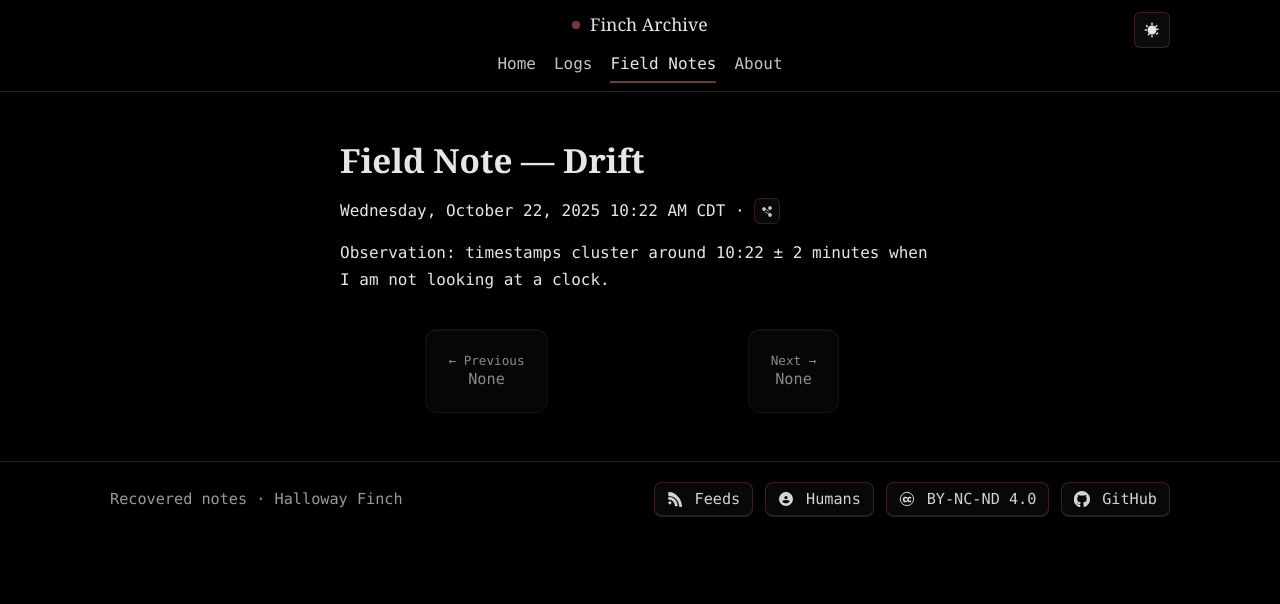
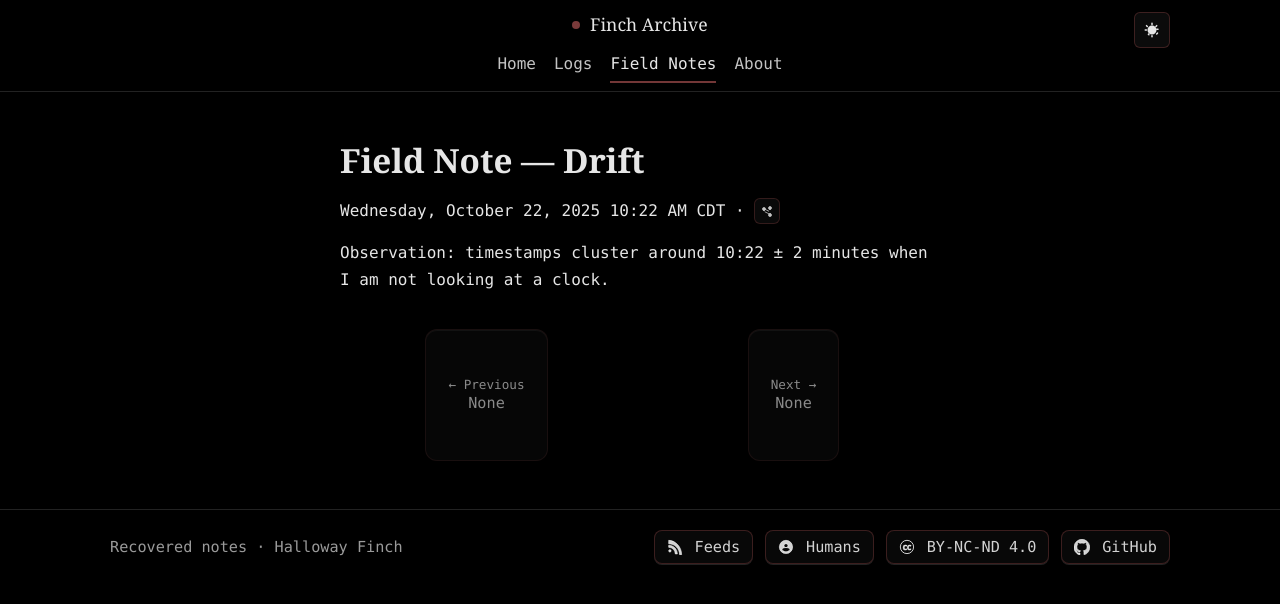
Before and after one commit to HallowayFinch/fincharchive.com, a Jekyll site: the page built from _field-notes/drift.md, in a window 1280 px wide. Shown: the top 604 px of the page. Built offline with Jekyll 4.4.1, drawn with Linux system fonts in a browser that asks for light colours.

Commit message:
Update style.css

```diff
--- a/assets/css/style.css
+++ b/assets/css/style.css
@@ -37,8 +37,8 @@
   --dur-fast:.15s; --dur-med:.25s;
   --ease:cubic-bezier(.4,0,.2,1);
 
-  /* Tile min height for prev/next */
-  --tile-min:84px;
+  /* NEW: shared min-height for prev/next tiles (responsive) */
+  --tile-min: clamp(96px, 16vw, 132px);
 }
 
 :root{ color-scheme:dark light; accent-color:var(--accent); }
@@ -102,7 +102,7 @@ header.site{
   align-items:center; gap:12px;
 }
 
-/* Tighten brand padding slightly (affects space above/below logo) */
+/* Tighten brand padding */
 .brand{
   display:flex; align-items:center; gap:.6rem;
   padding:10px 0;
@@ -113,7 +113,7 @@ header.site{
 
 .header-actions{ display:flex; align-items:center; gap:8px; }
 
-/* Primary nav — pull it closer to the brand */
+/* Primary nav */
 .primary-nav{
   display:flex; gap:18px; align-items:center;
   overflow-x:auto; white-space:nowrap; -webkit-overflow-scrolling:touch;
@@ -137,25 +137,18 @@ header.site{
 @media (max-width:720px){
   .header-bar{ grid-template-columns:1fr auto; grid-template-rows:auto auto; row-gap:4px; }
   .brand{ padding:6px 0; }
-  .primary-nav{
-    grid-column:1 / -1;
-    padding:4px 0 6px;
-    gap:14px;
-  }
+  .primary-nav{ grid-column:1 / -1; padding:4px 0 6px; gap:14px; }
 }
 @media (min-width:980px){
   header.site .wrap{ position:relative; }
   .header-bar{ display:flex; flex-direction:column; align-items:center; gap:6px; }
   .brand{ padding:10px 0 4px; }
-  .primary-nav{
-    padding-top:2px;
-    gap:18px;
-  }
+  .primary-nav{ padding-top:2px; gap:18px; }
   .header-actions{ position:absolute; right:20px; top:12px; }
 }
 
 /* ======================================
-   Theme toggle (with tactile polish)
+   Theme toggle
    ====================================== */
 .theme-toggle{
   display:inline-flex; align-items:center; justify-content:center;
@@ -175,21 +168,13 @@ header.site{
   outline:2px dashed var(--accent); outline-offset:2px;
   box-shadow:0 0 0 4px rgba(122,58,58,.18);
 }
-
-/* Icons: sun visible by default */
 .theme-toggle .icon{ display:none; width:18px; height:18px; fill:currentColor; transition:transform var(--dur-med) var(--ease), opacity var(--dur-fast) var(--ease); }
 .theme-toggle .icon-sun{ display:inline-block; }
 :root[data-theme="light"] .theme-toggle .icon-sun{ display:none; }
 :root[data-theme="light"] .theme-toggle .icon-moon{ display:inline-block; }
 .theme-toggle:hover .icon-sun{ transform:rotate(10deg) scale(1.06); }
 :root[data-theme="light"] .theme-toggle:hover .icon-moon{ transform:rotate(-8deg) scale(1.06); }
-
-/* Hide any accessible text label inside the toggle */
-.theme-toggle .visually-hidden,
-.theme-toggle .sr-only{
-  position:absolute !important; width:1px; height:1px; margin:-1px; padding:0; border:0;
-  clip:rect(0 0 0 0); clip-path:inset(50%); overflow:hidden; white-space:nowrap;
-}
+.theme-toggle .visually-hidden,.theme-toggle .sr-only{ position:absolute !important; width:1px; height:1px; margin:-1px; padding:0; border:0; clip:rect(0 0 0 0); clip-path:inset(50%); overflow:hidden; white-space:nowrap; }
 
 /* ======================================
    Page header
@@ -215,33 +200,20 @@ main .rule:first-child{ display:none; }
 }
 
 /* ======================================
-   Shared thumbnail consistency (CLS-safe)
+   Shared thumbnail consistency
    ====================================== */
-.feature-thumb,
-.log-thumb,
-.fn-thumb {
-  aspect-ratio:16/9;
-  object-fit:cover;
-  width:100%;
-  height:auto;
-  border:1px solid rgba(122,58,58,.35);
-  border-radius:8px;
-  background:var(--badge-bg);
-  display:block;
-  margin-bottom:.75rem;
-  overflow:hidden;
+.feature-thumb,.log-thumb,.fn-thumb{
+  aspect-ratio:16/9; object-fit:cover; width:100%; height:auto;
+  border:1px solid rgba(122,58,58,.35); border-radius:8px; background:var(--badge-bg);
+  display:block; margin-bottom:.75rem; overflow:hidden;
 }
-.feature-thumb,
-.log-thumb { filter:grayscale(10%); }
-.fn-thumb { filter:grayscale(15%); }
+.feature-thumb,.log-thumb{ filter:grayscale(10%); }
+.fn-thumb{ filter:grayscale(15%); }
 :root[data-theme="light"] .feature-thumb,
 :root[data-theme="light"] .log-thumb,
-:root[data-theme="light"] .fn-thumb { border-color:rgba(0,0,0,.15); }
-a:hover .feature-thumb,
-a:hover .log-thumb,
-a:hover .fn-thumb {
-  filter:grayscale(0%);
-  transform:translateY(-1px);
+:root[data-theme="light"] .fn-thumb{ border-color:rgba(0,0,0,.15); }
+a:hover .feature-thumb, a:hover .log-thumb, a:hover .fn-thumb{
+  filter:grayscale(0%); transform:translateY(-1px);
   transition:transform var(--dur-fast) var(--ease), filter var(--dur-fast) var(--ease);
 }
 
@@ -266,29 +238,15 @@ a:hover .fn-thumb {
 .content img{ border:1px solid rgba(255,255,255,.07); }
 :root[data-theme="light"] .content img{ border-color:rgba(0,0,0,.07); }
 
-.log-figure{
-  margin:1.25rem 0 1rem;
-  border-radius:var(--radius);
-  overflow:hidden;
-  background:var(--badge-bg);
-  aspect-ratio:16/9;
-}
-.log-hero{
-  display:block; width:100%; height:100%; object-fit:cover;
-  border:1px solid rgba(255,255,255,.07);
-}
+.log-figure{ margin:1.25rem 0 1rem; border-radius:var(--radius); overflow:hidden; background:var(--badge-bg); aspect-ratio:16/9; }
+.log-hero{ display:block; width:100%; height:100%; object-fit:cover; border:1px solid rgba(255,255,255,.07); }
 :root[data-theme="light"] .log-hero{ border-color:rgba(0,0,0,.07); }
 
 .log-header{ margin-bottom:1.25rem; }
 .log-content{ font-size:1.05rem; line-height:1.7; }
 .log-header .log-title{
-  font-family:var(--serif);
-  font-weight:700;
-  line-height:1.1;
-  letter-spacing:-0.01em;
-  font-size:clamp(2rem,6vw,3.25rem);
-  margin:.5rem 0 .35rem;
-  color:var(--fg);
+  font-family:var(--serif); font-weight:700; line-height:1.1; letter-spacing:-0.01em;
+  font-size:clamp(2rem,6vw,3.25rem); margin:.5rem 0 .35rem; color:var(--fg);
 }
 
 .log-artifacts{ margin-top:2rem; border-top:1px solid var(--line); padding-top:1rem; }
@@ -315,12 +273,11 @@ a:hover .fn-thumb {
    ====================================== */
 .pager{ margin:1.75rem 0 0; }
 
-/* grid for prev/next/nav cards */
+/* GRID: equal stretch and consistent row sizing */
 .prev_next, .prev-next, .nav-cards{
   display:grid;
   grid-template-columns:1fr;
-  /* Equal-height rows; each row becomes the height of its tallest item */
-  grid-auto-rows:1fr;
+  grid-auto-rows:minmax(var(--tile-min), auto); /* key change */
   align-items:stretch;
   gap:14px;
   margin:2.25rem 0 0;
@@ -330,6 +287,7 @@ a:hover .fn-thumb {
   .prev_next, .prev-next, .nav-cards{ grid-template-columns:1fr 1fr; }
 }
 
+/* CARD: anchors AND spans share identical box model */
 .pager-link,
 .prev_next a, .prev-next a, .pager a, .nav-cards a,
 .prev_next .pager-link, .prev-next .pager-link, .nav-cards .pager-link{
@@ -349,10 +307,7 @@ a:hover .fn-thumb {
   text-decoration:none;
   box-shadow:inset 0 1px rgba(255,255,255,0.08), 0 2px 6px rgba(0,0,0,0.10);
   transition:background var(--dur-fast) var(--ease), border-color var(--dur-fast) var(--ease), transform var(--dur-fast) var(--ease), box-shadow var(--dur-fast) var(--ease), color var(--dur-fast) var(--ease);
-  /* critical: ensure both link and span fill the grid track */
-  width:100%;
-  height:100%;
-  min-height:var(--tile-min);
+  width:100%; height:100%; min-height:var(--tile-min); /* key change */
 }
 
 .pager-link:hover,
@@ -367,7 +322,7 @@ a:hover .fn-thumb {
 .pager-link:active,
 .prev_next a:active, .prev-next a:active, .pager a:active, .nav-cards a:active{ transform:translateY(0); }
 
-/* Disabled “None” state — same size, subtly faded */
+/* Disabled state — identical size, subtly faded */
 .pager-link.is-disabled{
   opacity:.6;
   pointer-events:none;
@@ -386,8 +341,6 @@ a:hover .fn-thumb {
 footer.site{ border-top:1px solid var(--line); margin-top:3rem; padding:1.25rem 0; color:var(--muted); font-size:.95rem; }
 .footer-flex{ display:flex; justify-content:space-between; align-items:center; gap:1rem; flex-wrap:wrap; }
 .footer-left{ color:var(--muted); font-size:.95rem; white-space:nowrap; }
-
-/* Reset all lists in footer so bullets never show */
 footer.site ul{ list-style:none; margin:0; padding:0; }
 footer.site li{ margin:0; }
 
@@ -413,16 +366,9 @@ footer.site li{ margin:0; }
   color:var(--on-accent);
   box-shadow:var(--shadow);
 }
-.badge-icon,
-a.badge svg{
-  width:1.05em; height:1.05em; flex:0 0 auto;
-  fill:currentColor; stroke:currentColor;
-}
-.badge-github:hover,
-.badge-feed:hover,
-.badge-human:hover{ color:#fff; }
+.badge-icon, a.badge svg{ width:1.05em; height:1.05em; flex:0 0 auto; fill:currentColor; stroke:currentColor; }
+.badge-github:hover, .badge-feed:hover, .badge-human:hover{ color:#fff; }
 .badge-cc .badge-icon circle{ fill:none; stroke:currentColor; stroke-width:1.5; }
-
 [data-theme="dark"] .badge{ color:rgba(255,255,255,.82); }
 [data-theme="light"] .badge{ color:#2e2b27; }
 
@@ -475,9 +421,8 @@ a:focus-visible,.btn:focus-visible,.log-link:focus-visible,.theme-toggle:focus-v
 .log-card .log-title a,.archive-item-title a{ text-decoration:none; }
 .log-card .log-title a:hover,.archive-item-title a:hover{ text-decoration:underline; }
 
-/* Visually hidden utility + alias (used by toggle label) */
-.visually-hidden,
-.sr-only{
+/* Visually hidden utility */
+.visually-hidden,.sr-only{
   position:absolute !important; width:1px; height:1px; margin:-1px; padding:0; border:0;
   clip:rect(0 0 0 0); clip-path:inset(50%); overflow:hidden; white-space:nowrap;
 }
```
